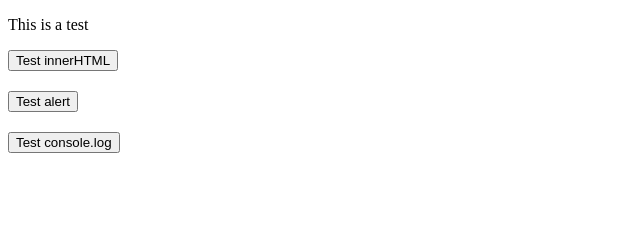
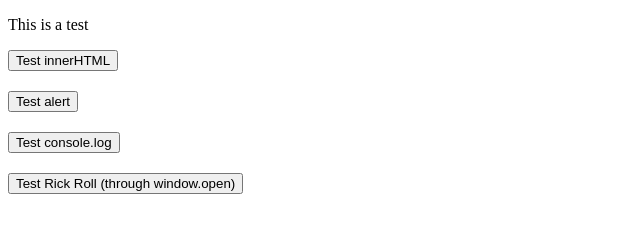
Before and after one commit to Ruben-van-der-Ark/test, a plain HTML site: page index.html in a window 1280 px wide. Shown: the whole page, without its empty margins (0-640 px from the left). Drawn offline with Linux system fonts and the light colour scheme.

Commit message:
Rickroll test

```diff
--- a/index.html
+++ b/index.html
@@ -13,5 +13,7 @@
   <button onclick="testAlert()">Test alert</button>
 
   <button onclick="testConsoleLog()">Test console.log</button>
+
+  <button onclick="testRickRoll()"> Test Rick Roll (through window.open)</button>
 </body>
 </html>
--- a/testjs.js
+++ b/testjs.js
@@ -9,3 +9,7 @@ function testAlert() {
 function testConsoleLog() {
     console.log("Test successful!")
 }
+
+function testRickRoll() {
+    window.open("https://www.youtube.com/watch?v=dQw4w9WgXcQ");
+}
```
